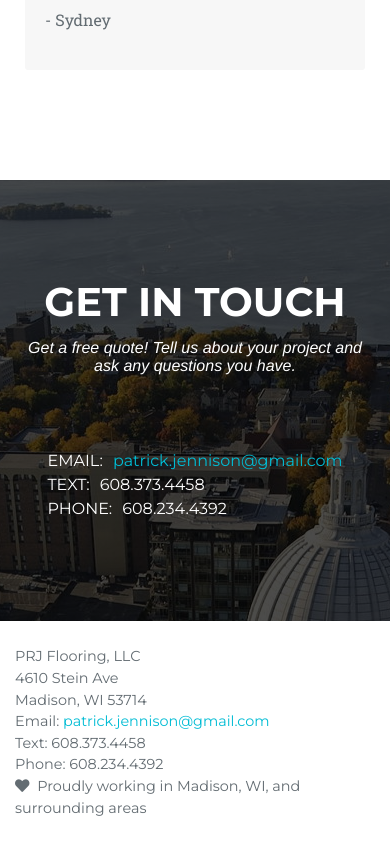
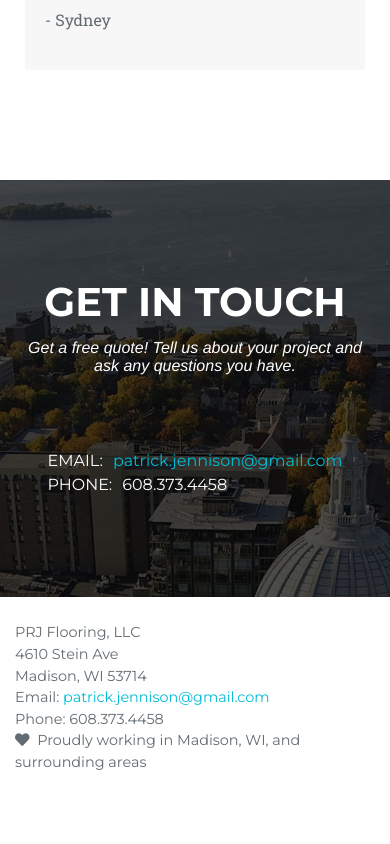
Before and after one commit to kmjennison/pjflooring, a website: page src/index.html in a window 390 px wide. Shown: the part 5314-6158 px from the top of the page. After the commit the page ends 6113 px from the top, so only its background shows below. Drawn offline with nearby package versions, Linux system fonts and the light colour scheme; files that its build step writes are made by us from their sources; a web font is replaced by a local one.

Commit message:
Remove a phone number

```diff
--- a/src/index.html
+++ b/src/index.html
@@ -274,12 +274,8 @@
                                 <div class="contact-detail"><a href="mailto:patrick.jennison@gmail.com">patrick.jennison@gmail.com</a></div>
                             </div>
                             <div class="contact-option">
-                                <div class="contact-method">Text:</div>
+                                <div class="contact-method">Phone:</div>
                                 <div class="contact-detail">608.373.4458</div>
-                            </div>
-                            <div class="contact-option">
-                                <div class="contact-method">Phone:</div>
-                                <div class="contact-detail">608.234.4392</div>
                             </div>
                         </div>
                     </div>
@@ -299,8 +295,7 @@
                 </div>
                 <div class="col-md-4">
                     <div class="contact text-muted">Email: <a href="mailto:patrick.jennison@gmail.com">patrick.jennison@gmail.com</a></div>
-                    <div class="contact text-muted">Text: 608.373.4458</div>
-                    <div class="contact text-muted">Phone: 608.234.4392</div>
+                    <div class="contact text-muted">Phone: 608.373.4458</div>
                 </div>
                 <div class="col-md-4 proudly-working-container">
                     <div class="proudly-working text-muted">
```
